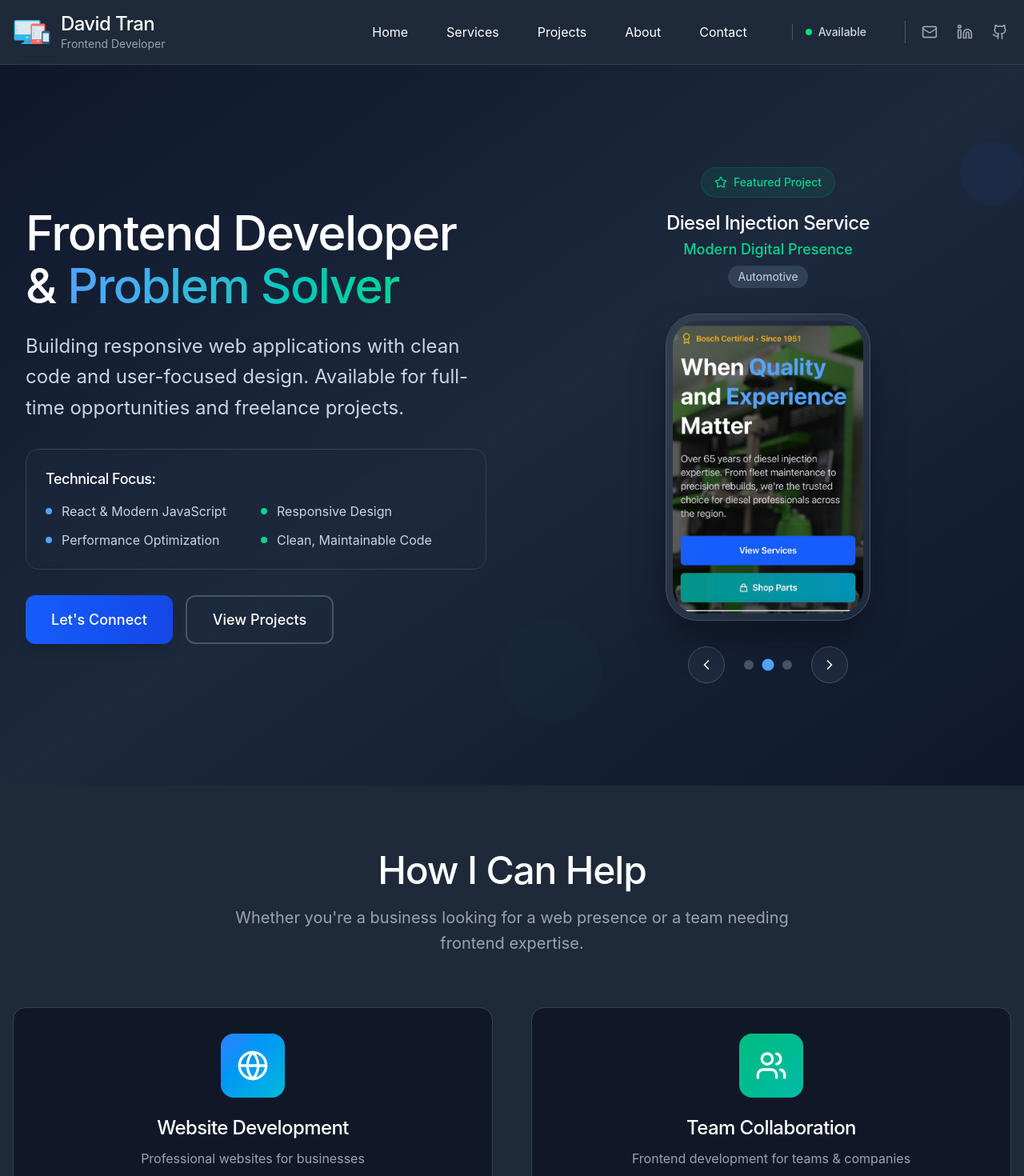
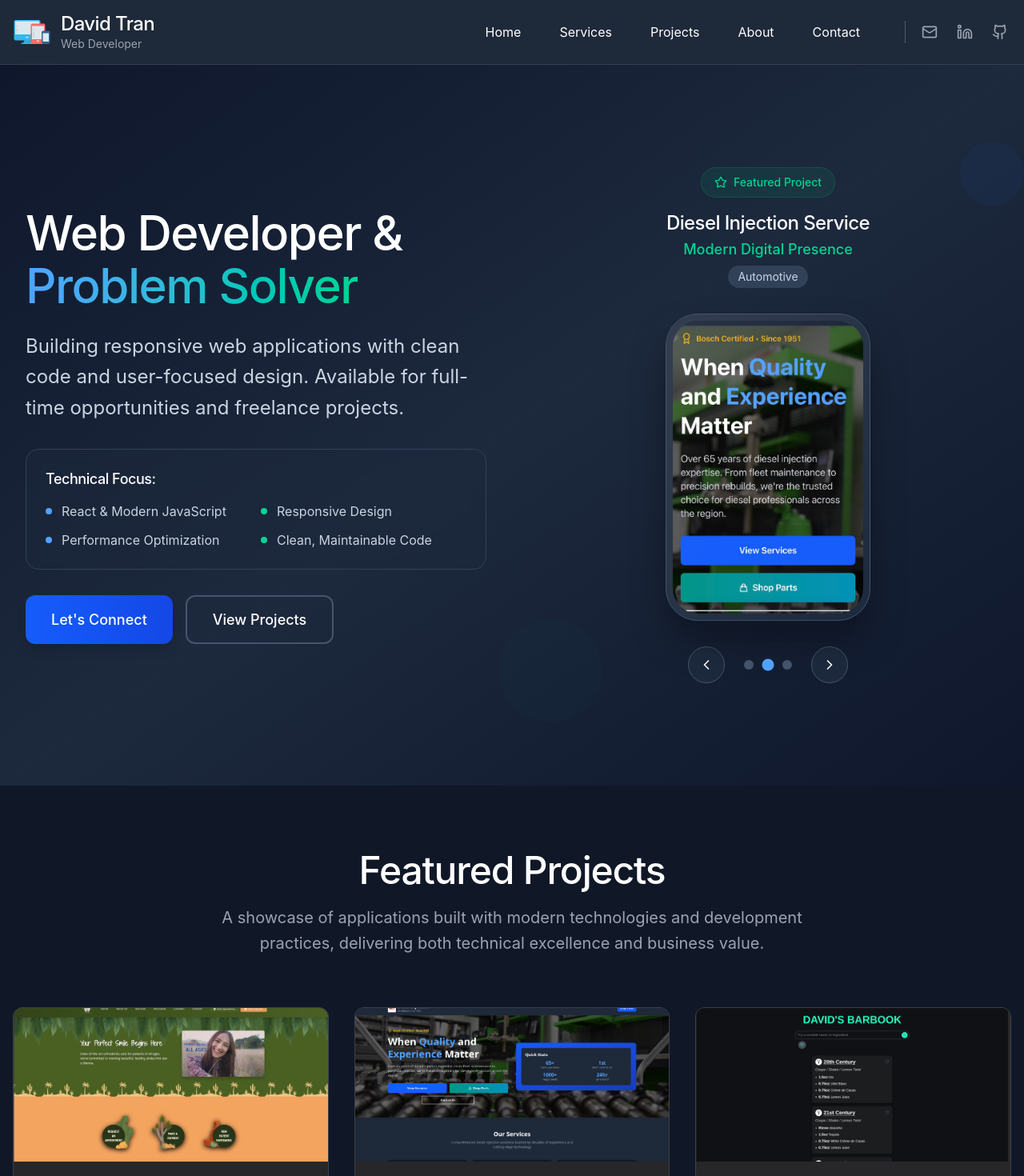
Before and after one commit to Moocifur/portfolio, a React (Vite) app: page / in a window 1280 px wide. Shown: the top 1470 px of the page at 80% size. Built offline with nearby package versions, Linux system fonts and the light colour scheme.

Commit message:
content updted

```diff
--- a/src/App.jsx
+++ b/src/App.jsx
@@ -14,7 +14,7 @@ function App() {
       >
         <Header />
         <Hero />
-        <Services />
+        {/* <Services /> */}
         <Projects />
         <About />
         <Contact />
--- a/src/components/Header.jsx
+++ b/src/components/Header.jsx
@@ -30,7 +30,7 @@ const Header = () => {
                         {/* Logo Text */}
                         <div>
                             <h1 className="text-2xl font-medium" style={{ lineHeight: '1.2' }}>David Tran</h1>
-                            <p className="text-sm text-gray-400" style={{ lineHeight: '1.4' }}>Frontend Developer</p>
+                            <p className="text-sm text-gray-400" style={{ lineHeight: '1.4' }}>Web Developer</p>
                         </div>
                     </a>
 
@@ -44,10 +44,10 @@ const Header = () => {
                         <a href="#contact" className="hover:text-blue-400 transition-colors focus-ring rounded px-2 py-1" style={{ lineHeight: '1.4' }}>Contact</a>
 
                         {/* Availability Indicator */}
-                        <div className="flex items-center space-x-2 ml-4 pl-4 border-l border-gray-600">
+                        {/* <div className="flex items-center space-x-2 ml-4 pl-4 border-l border-gray-600">
                             <div className="w-2 h-2 bg-green-400 rounded-full animate-pulse"></div>
                             <span className="text-gray-300 text-sm font-medium" style={{ lineHeight: '1.4' }}>Available</span>
-                        </div>
+                        </div> */}
 
                         {/* Social Links */}
                         <div className="flex items-center space-x-4 ml-4 pl-4 border-l border-gray-600">
@@ -106,12 +106,12 @@ const Header = () => {
                                style={{ lineHeight: '1.4' }}>Contact</a>
 
                             {/* Availability - Mobile */}
-                            <div className="flex items-center space-x-2 pt-2">
+                            {/* <div className="flex items-center space-x-2 pt-2">
                                 <div className="w-2 h-2 bg-green-400 rounded-full animate-pulse"></div>
                                 <span className="text-gray-300 text-sm font-medium" style={{ lineHeight: '1.4' }}>
                                     Currently Available for Opportunities
                                 </span>
-                            </div>
+                            </div> */}
 
                             {/* Social Links - Mobile */}
                             <div className="flex items-center space-x-6 pt-4 border-t border-gray-700">
--- a/src/components/Hero.jsx
+++ b/src/components/Hero.jsx
@@ -162,7 +162,7 @@ const Hero = () => {
                         <div className="space-y-6">
                             <h1 className="text-4xl sm:text-5xl lg:text-6xl font-medium text-white leading-[1.1] tracking-tight"
                                 style={{ letterSpacing: '-0.025em', lineHeight: '1.1' }}>
-                                Frontend Developer &{' '}
+                                Web Developer &{' '}
                                 <span className="text-transparent bg-clip-text bg-gradient-to-r from-blue-400 to-emerald-400">
                                     Problem Solver
                                 </span>
```
